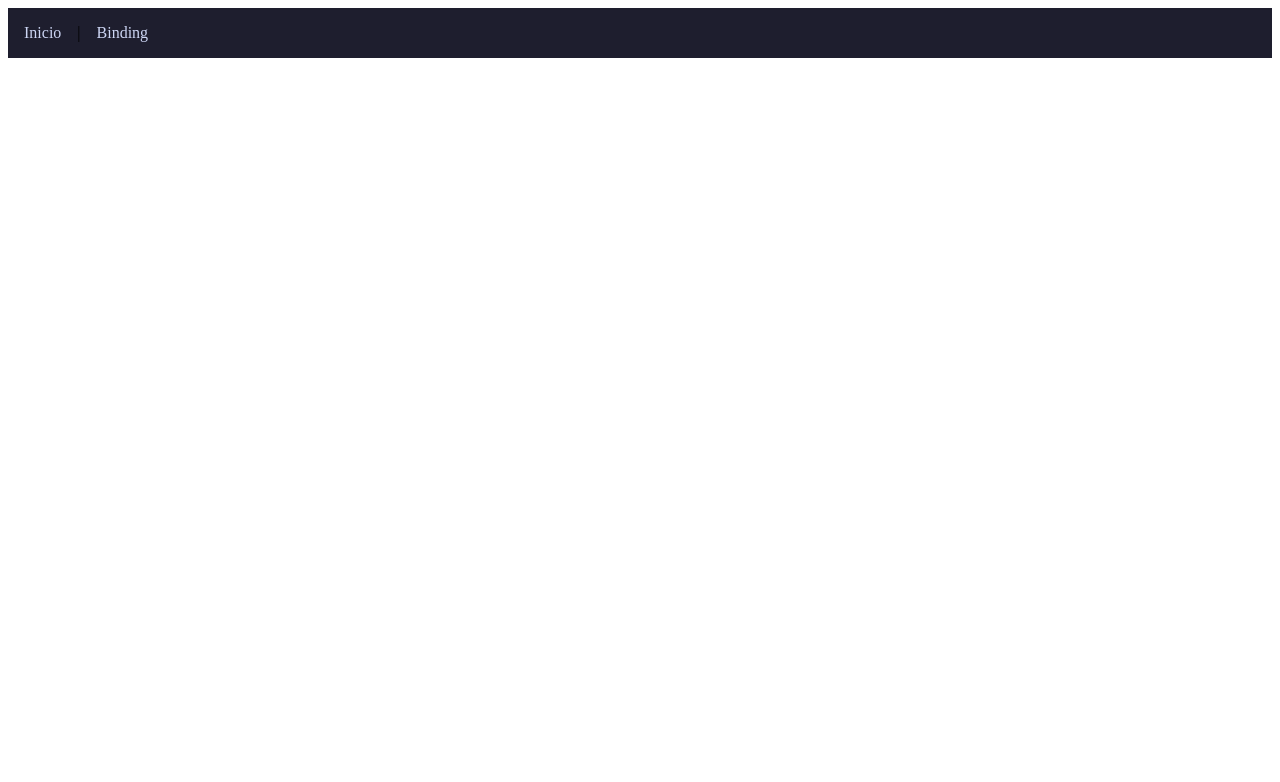
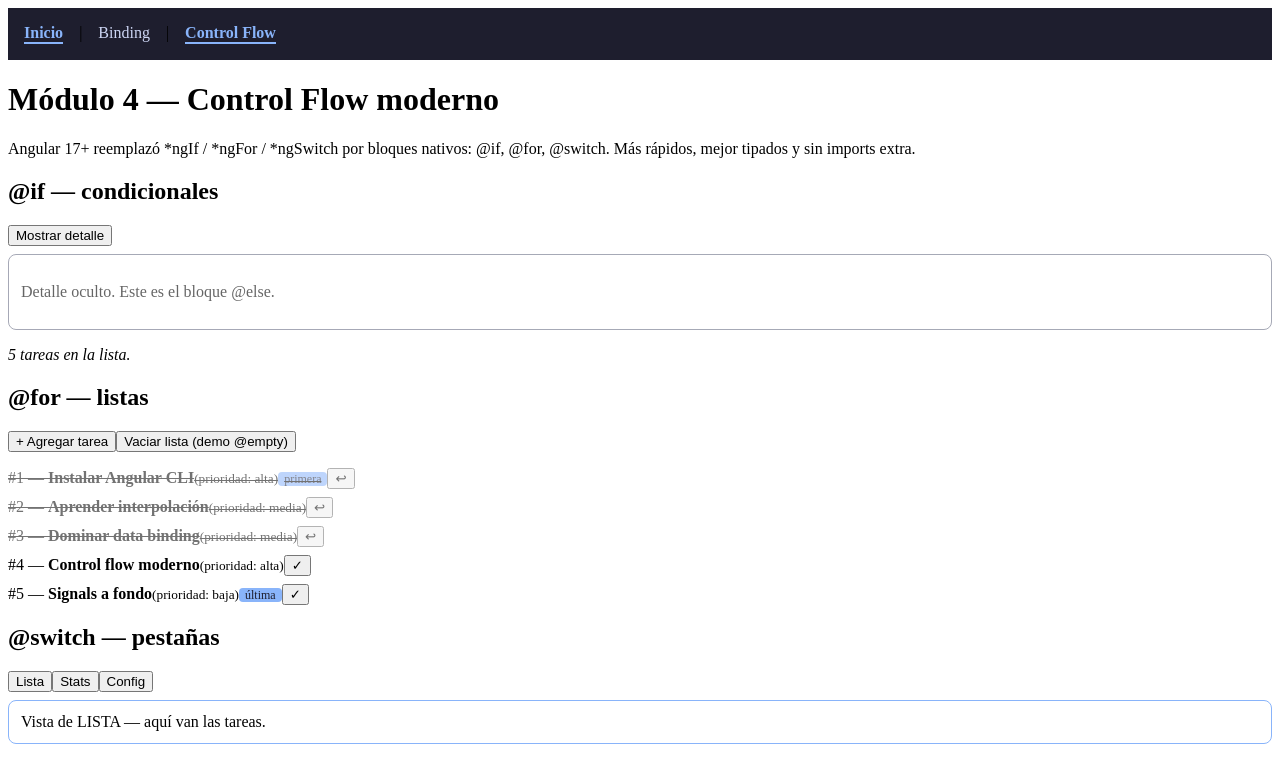
Before and after one commit to Motoerick92/curso-angular-ia, an Angular app: page /control-flow in a window 1280 px wide. Before the commit this address led to /. Shown: the top 782 px of the page. Built offline with nearby package versions, Linux system fonts and the light colour scheme.

Commit message:
feat: modulo 4 - control flow (@if, @for, @switch) con demo de tareas

```diff
--- a/src/app/app.html
+++ b/src/app/app.html
@@ -2,7 +2,8 @@
 <nav>
   <!-- routerLink navega sin recargar página; routerLinkActive agrega clase CSS cuando la ruta está activa -->
   <a routerLink="/" routerLinkActive="activo">Inicio</a> |
-  <a routerLink="/binding" routerLinkActive="activo">Binding</a>
+  <a routerLink="/binding" routerLinkActive="activo">Binding</a> |
+  <a routerLink="/control-flow" routerLinkActive="activo">Control Flow</a>
 </nav>
 
 <main>
--- a/src/app/app.routes.ts
+++ b/src/app/app.routes.ts
@@ -1,9 +1,11 @@
 import { Routes } from '@angular/router';
 import { Inicio } from './features/inicio/inicio';
 import { Binding } from './features/binding/binding';
+import { ControlFlow } from './features/control-flow/control-flow';
 
 // Mapa de rutas de la aplicación
 export const routes: Routes = [
-  { path: '', component: Inicio },        // /        → Módulo 2
-  { path: 'binding', component: Binding }, // /binding → Módulo 3
+  { path: '', component: Inicio },               // /            → Módulo 2
+  { path: 'binding', component: Binding },       // /binding     → Módulo 3
+  { path: 'control-flow', component: ControlFlow }, // /control-flow → Módulo 4
 ];
--- /dev/null
+++ b/src/app/features/control-flow/control-flow.css
@@ -0,0 +1,35 @@
+/* Estilos del demo de control flow */
+.caja {
+  border: 1px solid #89b4fa;
+  border-radius: 8px;
+  padding: 0.75rem;
+  margin-top: 0.5rem;
+}
+
+.caja.apagado {
+  border-color: #6c7086;
+  opacity: 0.6;
+}
+
+/* Tarea completada: activada con [class.hecha] en el template */
+.hecha {
+  text-decoration: line-through;
+  opacity: 0.55;
+}
+
+.badge {
+  background: #89b4fa;
+  color: #1e1e2e;
+  border-radius: 4px;
+  padding: 0 6px;
+  font-size: 0.75rem;
+}
+
+ul {
+  list-style: none;
+  padding: 0;
+}
+
+li {
+  margin: 0.5rem 0;
+}
--- /dev/null
+++ b/src/app/features/control-flow/control-flow.html
@@ -0,0 +1,91 @@
+<h1>Módulo 4 — Control Flow moderno</h1>
+<p>Angular 17+ reemplazó *ngIf / *ngFor / *ngSwitch por bloques nativos: &#64;if, &#64;for, &#64;switch.
+   Más rápidos, mejor tipados y sin imports extra.</p>
+
+<!-- ══════════════════ @if / @else if / @else ══════════════════ -->
+<section>
+  <h2>&#64;if — condicionales</h2>
+
+  <button (click)="alternarDetalle()">
+    {{ mostrarDetalle() ? 'Ocultar' : 'Mostrar' }} detalle
+  </button>
+
+  <!-- El bloque solo existe en el DOM si la condición es verdadera -->
+  @if (mostrarDetalle()) {
+    <div class="caja">
+      <p>Este bloque se crea y destruye con el click.</p>
+      <p>Track: &#64;if NO usa display:none — remueve el nodo del DOM.</p>
+    </div>
+  } @else {
+    <div class="caja apagado">
+      <p>Detalle oculto. Este es el bloque &#64;else.</p>
+    </div>
+  }
+
+  <!-- @else if también existe -->
+  @if (tareas().length === 0) {
+    <p><em>Sin tareas (lista vacía).</em></p>
+  } @else if (tareas().length < 3) {
+    <p><em>Pocas tareas. ¡Vas bien!</em></p>
+  } @else {
+    <p><em>{{ tareas().length }} tareas en la lista.</em></p>
+  }
+</section>
+
+<!-- ══════════════════ @for / @empty ══════════════════ -->
+<section>
+  <h2>&#64;for — listas</h2>
+
+  <button (click)="agregarTarea()">+ Agregar tarea</button>
+  <button (click)="vaciarLista()">Vaciar lista (demo &#64;empty)</button>
+
+  <ul>
+    <!-- track es OBLIGATORIO: identidad de cada ítem para render eficiente -->
+    <!-- Variables implícitas: $index, $first, $last, $even, $odd, $count -->
+    @for (tarea of tareas(); track tarea.id) {
+      <li [class.hecha]="tarea.hecha">
+        <!-- $index = posición en la lista -->
+        #{{ $index + 1 }} —
+        <strong>{{ tarea.titulo }}</strong>
+        <small>(prioridad: {{ tarea.prioridad }})</small>
+
+        @if ($first) { <span class="badge">primera</span> }
+        @if ($last)  { <span class="badge">última</span> }
+
+        <button (click)="alternarTarea(tarea.id)">
+          {{ tarea.hecha ? '↩' : '✓' }}
+        </button>
+      </li>
+    } @empty {
+      <!-- @empty: se muestra solo cuando la lista está vacía -->
+      <li><em>Lista vacía. Agrega una tarea.</em></li>
+    }
+  </ul>
+</section>
+
+<!-- ══════════════════ @switch / @case / @default ══════════════════ -->
+<section>
+  <h2>&#64;switch — pestañas</h2>
+
+  <nav>
+    <button (click)="irA('lista')">Lista</button>
+    <button (click)="irA('stats')">Stats</button>
+    <button (click)="irA('config')">Config</button>
+  </nav>
+
+  <!-- Solo UN @case se renderiza según el valor -->
+  @switch (pestana()) {
+    @case ('lista') {
+      <div class="caja">Vista de LISTA — aquí van las tareas.</div>
+    }
+    @case ('stats') {
+      <div class="caja">Vista de STATS — total: {{ tareas().length }} tareas.</div>
+    }
+    @case ('config') {
+      <div class="caja">Vista de CONFIG — ajustes del usuario.</div>
+    }
+    @default {
+      <div class="caja">Fallback si ningún case coincide.</div>
+    }
+  }
+</section>
--- /dev/null
+++ b/src/app/features/control-flow/control-flow.ts
@@ -0,0 +1,62 @@
+import { Component, signal } from '@angular/core';
+
+// Modelo simple de tarea para los ejemplos de @for
+interface Tarea {
+  id: number;
+  titulo: string;
+  prioridad: 'alta' | 'media' | 'baja';
+  hecha: boolean;
+}
+
+@Component({
+  selector: 'app-control-flow',
+  imports: [],
+  templateUrl: './control-flow.html',
+  styleUrl: './control-flow.css',
+})
+export class ControlFlow {
+  // ── Estado para demo de @if ──
+  mostrarDetalle = signal(false);
+
+  // ── Estado para demo de @for: lista de tareas ──
+  tareas = signal<Tarea[]>([
+    { id: 1, titulo: 'Instalar Angular CLI', prioridad: 'alta', hecha: true },
+    { id: 2, titulo: 'Aprender interpolación', prioridad: 'media', hecha: true },
+    { id: 3, titulo: 'Dominar data binding', prioridad: 'media', hecha: true },
+    { id: 4, titulo: 'Control flow moderno', prioridad: 'alta', hecha: false },
+    { id: 5, titulo: 'Signals a fondo', prioridad: 'baja', hecha: false },
+  ]);
+
+  // ── Estado para demo de @switch: pestaña activa ──
+  pestana = signal<'lista' | 'stats' | 'config'>('lista');
+
+  alternarDetalle(): void {
+    this.mostrarDetalle.update((v) => !v);
+  }
+
+  // Cambia pestaña para el @switch
+  irA(pestaña: 'lista' | 'stats' | 'config'): void {
+    this.pestana.set(pestaña);
+  }
+
+  // Marca/desmarca una tarea: immutabilidad con map()
+  alternarTarea(id: number): void {
+    this.tareas.update((lista) =>
+      lista.map((t) => (t.id === id ? { ...t, hecha: !t.hecha } : t)),
+    );
+  }
+
+  // Agrega tarea nueva (para ver @for reaccionar)
+  agregarTarea(): void {
+    const nuevoId = Math.max(...this.tareas().map((t) => t.id)) + 1;
+    this.tareas.update((lista) => [
+      ...lista,
+      { id: nuevoId, titulo: `Tarea nueva ${nuevoId}`, prioridad: 'baja', hecha: false },
+    ]);
+  }
+
+  // Vacía la lista → dispara el @empty del @for
+  vaciarLista(): void {
+    this.tareas.set([]);
+  }
+}
```
Also changed, not shown: 2 other files (tests, documents, lock files or other folders).
